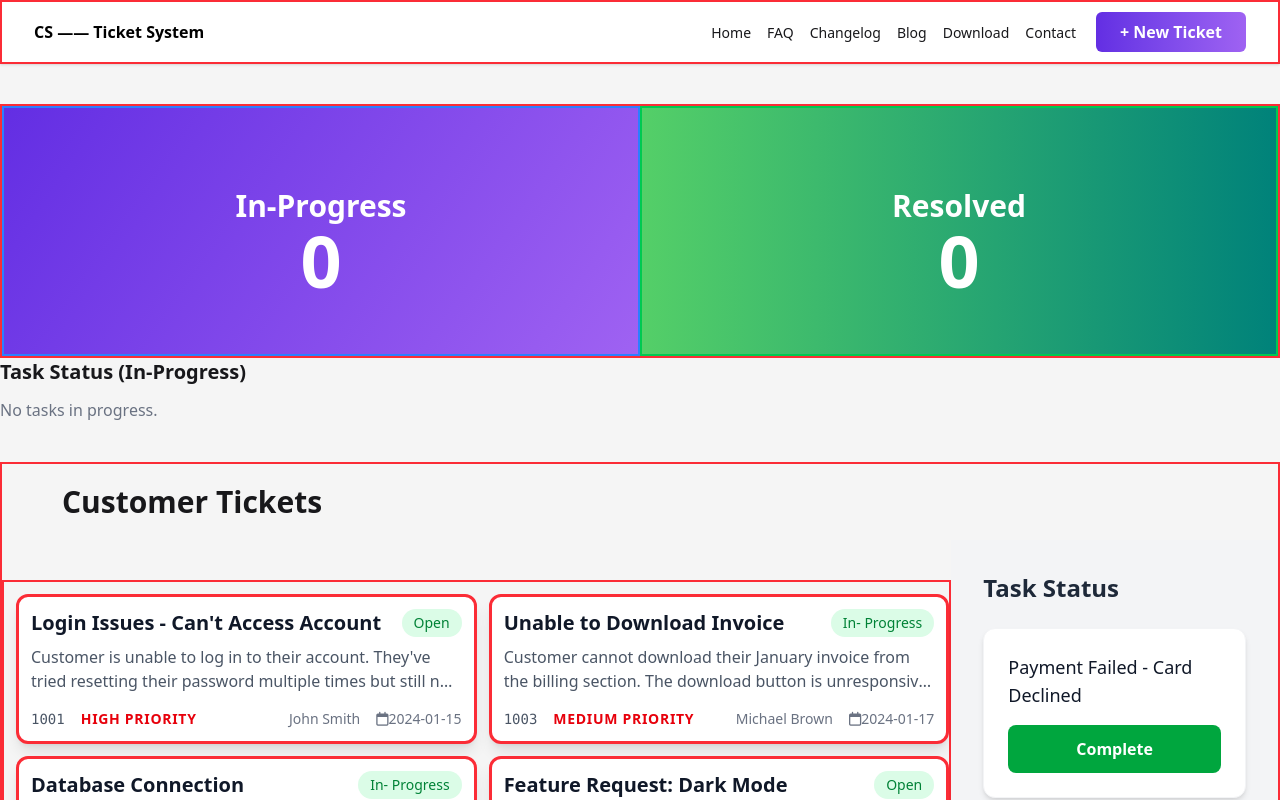
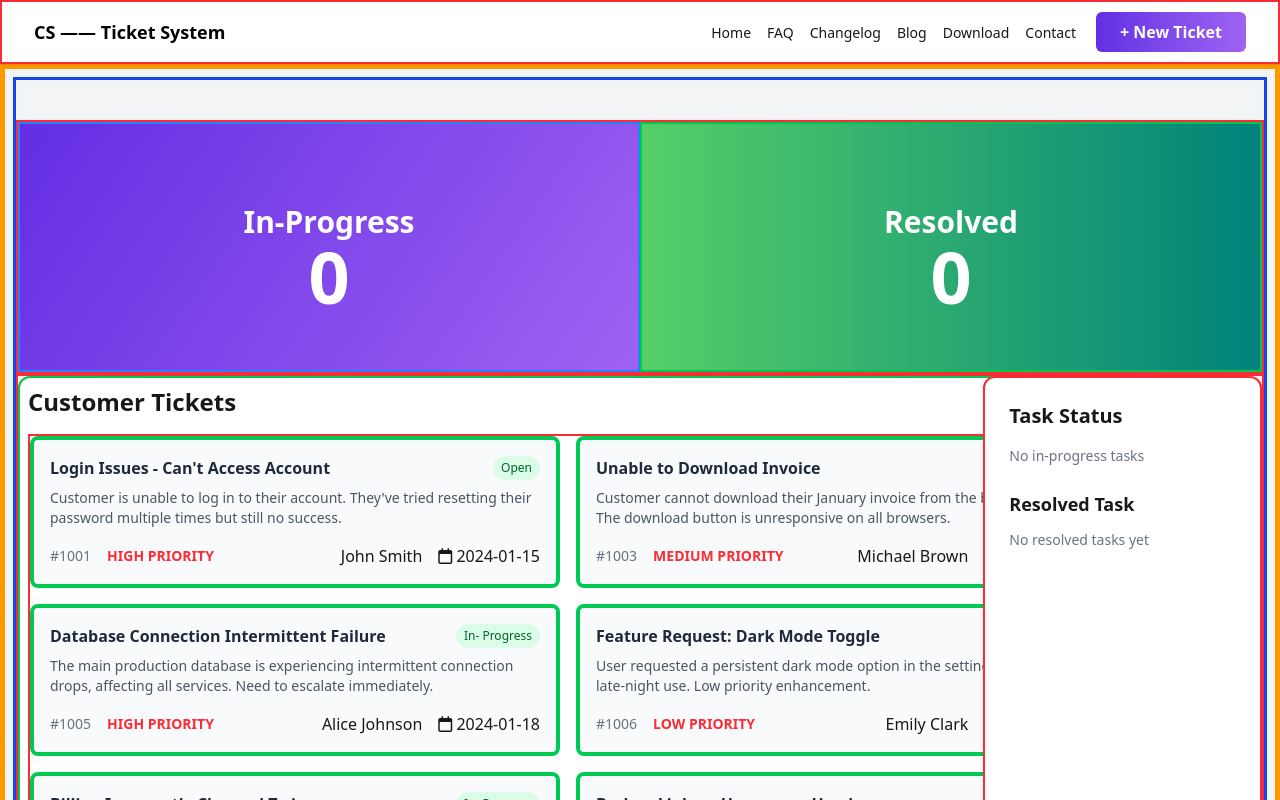
Before and after one commit to mahbubur-r/support-now, a React (Vite) app: page / in a window 1280 px wide. Shown: the top 800 px of the page. Built offline with nearby package versions, Linux system fonts and the light colour scheme.

Commit message:
added count increase and decrease in banner and add ticket in progress and complete button

```diff
--- a/index.html
+++ b/index.html
@@ -8,7 +8,7 @@
   rel="stylesheet"
   href="https://cdnjs.cloudflare.com/ajax/libs/font-awesome/6.5.0/css/all.min.css"
 />
-    <title>assignment-seven</title>
+    <title>Customer Support</title>
 
   </head>
   <body>
--- a/src/App.jsx
+++ b/src/App.jsx
@@ -1,71 +1,75 @@
-import { Suspense, useState } from 'react'
+import { Suspense, useState, useEffect } from 'react'
 import './App.css'
-import CustomerTickets from './components/CustomerTickets/CustomerTickets'
-import Footer from './components/Footer/Footer'
 import Navbar from './components/Navbar/Navbar'
 import Banner from './components/Banner/Banner'
+import CustomerTicket from './components/CustomerTickets/CustomerTickets'
+import Footer from './components/Footer/Footer'
 import { toast, ToastContainer } from 'react-toastify';
-// import "@fortawesome/fontawesome-free/css/all.min.css";
+
 
 const fetchTickets = async() =>{
     const res = await fetch('/tickets.json')
     return res.json();
   }
-// console.log(fetchTickets);
-const ticketsPromise = fetchTickets()
-// console.log(ticketsPromise);
 
+const App =() => {
+const [pending, setPending] = useState([]);
+  const [inProgress, setInProgress] = useState([]);
+  const [resolved, setResolved] = useState([]);
+  const [loading, setLoading] = useState(true);
 
+  useEffect(() => {
+    const loadTickets = async () => {
+      try {
+        setLoading(true);
+        const data = await fetchTickets();
+        setPending(data);
+      } catch (err) {
+        console.error("Error fetching tickets:", err);
+      } finally {
+        setLoading(false);
+      }
+    };
+    loadTickets();
+  }, []);
 
-function App() {
-
-   // Start here-1
-  const [inProgress, setInProgress] = useState([])
-  const [resoulved, setResoulved] = useState([]);
-
-
-    const addToInProgress = (ticket) => {
-
-    if (inProgress.find((t) => t.id === ticket.id) || resoulved.find((t) => t.id === ticket.id))
-    return;
-    setInProgress((inProgress) => [...inProgress, ticket]);
-    toast(" Ticket added to progress section");
+  const handleStart = (ticketId) => {
+    const ticket = pending.find((t) => t.id === ticketId);
+    if (!ticket) return;
+    setPending((prev) => prev.filter((t) => t.id !== ticketId));
+    setInProgress((prev) => [...prev, ticket]);
+    toast(" Ticket added to in-progress section");
   };
 
+  const handleComplete = (ticketId) => {
+    const ticket = inProgress.find((t) => t.id === ticketId);
+    if (!ticket) return;
+    setInProgress((prev) => prev.filter((t) => t.id !== ticketId));
+    setResolved((prev) => [...prev, ticket]);
+    toast(" Ticket closed to resolved section");
+  };
 
-  const resoulvedTicket = (ticket) => {
-    setInProgress((resoulve) => resoulve.filter((t) => t.id !== ticket.id));
-    setResoulved((resoulve) => [...resoulve, ticket]);
-    toast("Ticket remove from progress section")
-  };
-  // End here-1
+if (loading) {
+    return (
+      <div className="flex items-center justify-center h-screen">
+          <span className="loading loading-infinity loading-xl"></span>
+          </div>
+    );
+  }
 
   return (
     <>
       <Navbar></Navbar>
-      <Banner inProgress={inProgress.length} resoulved={resoulved.length}></Banner>
-        <div className="flex-1">
-          <h2 className="text-xl font-bold mb-3">Task Status (In-Progress)</h2>
-          {inProgress.length === 0 ? (
-            <p className="text-gray-500">No tasks in progress.</p>
-          ) : (
-            inProgress.map((ticket) => (
-              <div
-                key={ticket.id}
-                onClick={() => resoulvedTicket(ticket)}
-                className="bg-white border rounded p-3 mb-2 shadow cursor-pointer hover:bg-green-50"
-              >
-                {ticket.title}
-              </div>
-            ))
-          )}
-        </div>
-      <Suspense fallback={
-          <div className="flex items-center justify-center h-screen">
-          <span className="loading loading-infinity loading-xl"></span>
-          </div>}>
-        <CustomerTickets ticketsPromise={ticketsPromise} onResoulve={resoulvedTicket} onClick={addToInProgress}></CustomerTickets>
-      </Suspense>
+      <div className=" bg-gray-100 max-w-[1600px] mx-auto p-2 border-5 border-amber-500">
+      <div className="max-w-[1600px] mx-auto border-3 border-blue-700">
+        <Banner inProgress={inProgress.length} resolved={resolved.length} />
+          <CustomerTicket pending={pending}
+          inProgress={inProgress}
+          resolved={resolved}
+          onStart={handleStart}
+          onComplete={handleComplete}> </CustomerTicket>
+      </div>
+    </div>
 
       <Footer></Footer>
 
--- a/src/components/Banner/Banner.jsx
+++ b/src/components/Banner/Banner.jsx
@@ -1,6 +1,5 @@
 import React from 'react';
-
-const Banner = ({inProgress=0,resoulved=0}) => {
+const Banner = ({inProgress, resolved}) => {
     return (
         <div className="border-2 border-red-500 mt-10 max-w-[1600px] mx-auto flex justify-between items-center ">
                 <div className='border-2 border-blue-500 w-[700px] h-[250px] mx-auto bg-[linear-gradient(125.07deg,#632ee3,#9f62f2)]'>
@@ -9,7 +8,7 @@ const Banner = ({inProgress=0,resoulved=0}) => {
                 </div>
             <div className='border-2 border-green-500 w-[700px] h-[250px] mx-auto bg-[linear-gradient(90deg,#54cf68,#00827a)]'>
                 <h1 className='text-white text-3xl font-bold justify-center text-center mt-20'>Resolved</h1>
-                <h1 className='text-white text-7xl font-extrabold justify-center text-center'>{resoulved}</h1>
+                <h1 className='text-white text-7xl font-extrabold justify-center text-center'>{resolved}</h1>
             </div>
         </div>
     );
--- a/src/components/CustomerTickets/CustomerTickets.jsx
+++ b/src/components/CustomerTickets/CustomerTickets.jsx
@@ -1,49 +1,92 @@
-import React, { use } from 'react';
-import TicketsCard from '../TicketsCard/TicketsCard';
-const CustomerTickets = ({ticketsPromise, onClick}) => {
-    const ticketData = use(ticketsPromise)
-    // console.log(ticketData);
+import React, { } from 'react';
+
+const CustomerTicket = ({ pending, inProgress, resolved, onStart, onComplete, status })=> {
 
   return (
-    <div>
-        {/* Main section */}
-        <div className='card-parent border-2 border-red-500 mt-10 max-w-[1600px]  mx-auto'>
-                <h1 className='text-3xl font-bold ml-15 my-5'>Customer Tickets</h1>
-        {/* Tickets Card and Ticket Status */}
-        <div className='flex justify-center'>
-            {/* Card Start*/}
-            <div className="border-2 border-red-500 mt-10 max-w-[1600px] mx-auto grid grid-cols-2">
-                {
-                    ticketData.map(tickets => (
+    <div className="border-2 border-red-500 max-w-[1600px] grid grid-cols-3 gap-6">
+      <div className="border-2 border-green-500 w-[1100px] col-span-2 bg-white p-2 rounded-xl shadow">
+        <h2 className="text-2xl font-semibold mb-4">Customer Tickets</h2>
 
+        <div className="grid grid-cols-2 gap-4 border-2 border-red-500">
+          {pending.length === 0 && (
+            <div className="col-span-2 font-bold text-gray-500">No pending tickets !!</div>
+          )}
 
-                    <TicketsCard tickets={tickets} onClick={onClick}></TicketsCard>))}
-            </div>
-            {/* Card End */}
-
-        {/* Task Status Start */}
-            <div className="bg-gray-100 p-8 min-h-screen">
-            <h2 className="text-2xl font-semibold text-gray-800 mb-6">Task Status</h2>
-        <div className="max-w-md bg-white p-6 rounded-xl shadow-md border border-gray-100">
-            <h3 className="text-lg font-medium text-gray-900 mb-4">Payment Failed - Card Declined </h3>
-            <button className="w-full bg-green-600 text-white font-semibold py-3 px-4 rounded-lg hover:bg-green-700 focus:outline-none focus:ring-2 focus:ring-green-500 focus:ring-opacity-50 transition duration-200 ease-in-out">Complete</button>
+          {pending.map(ticket => (
+            <div
+              key={ticket.id}
+              onClick={() => onStart(ticket.id)}
+              className="cursor-pointer bg-gray-50 p-4 rounded-lg border hover:shadow-md transition border-4 border-green-500"
+              title={status === "pending"
+          ? "Click to start this ticket"
+          : status === "inProgress"
+          ? "Click Complete to finish this ticket"
+          : ""
+      }
+            >
+              <div className="flex justify-between items-start">
+                <h3 className="font-semibold text-gray-800">{ticket.title}</h3>
+                <span className="text-xs bg-green-100 text-green-800 px-2 py-1 rounded-full">
+                  {ticket.status}
+                </span>
               </div>
 
-        <div className="my-10"></div>
-            <h2 className="text-2xl font-semibold text-gray-800 mb-6">Resolved Task</h2>
-            <div className="max-w-md bg-indigo-100 p-6 rounded-xl shadow-sm">
-                <p className="text-lg font-medium text-indigo-800">Incorrect Billing Address</p>
+              <p className="text-sm text-gray-600 mt-2 line-clamp-3">
+                {ticket.description}
+              </p>
+
+              <div className='flex justify-between items-center'>
+                <div className="flex items-center justify-between  space-x-4 text-sm text-gray-500 mt-4">
+                <span className="font-medium">#{ticket.id}</span>
+                <span className="uppercase text-sm font-semibold text-red-500">{ticket.priority}
+                </span>
+              </div>
+              <div class="flex items-center justify-between space-x-4 mt-4">
+                    <span>{ticket.customer}</span>
+                    <span><i class="fa-regular fa-calendar"></i> {ticket.createdAt}</span>
             </div>
               </div>
-        {/* Task Status End */}
             </div>
-        {/* Ticket Cards and Task Status End */}
+          ))}
         </div>
-      {/* Main section Ends*/}
       </div>
-// * Main section Ends Here
 
+      <div className="bg-white p-6 rounded-xl max-w-[350px] ml-30 shadow border-2 border-red-500">
+        <h3 className="text-xl font-semibold mb-4">Task Status</h3>
+
+        {inProgress.length === 0 ? (
+          <p className="text-sm text-gray-500 mb-4">No in-progress tasks</p>
+        ) : (
+          <div className="space-y-3 mb-4">
+            {inProgress.map(t => (
+              <div key={t.id} className="bg-white p-4 rounded-lg shadow-sm border">
+                <div className="font-medium text-gray-800">{t.title}</div>
+                <button
+                  onClick={() => onComplete(t.id)}
+                  className="mt-3 w-full px-3 py-2 rounded-md bg-green-600 text-white font-medium hover:opacity-95 transition cursor-pointer"
+                >
+                  Complete
+                </button>
+              </div>
+            ))}
+          </div>
+        )}
+
+        <h4 className="text-lg font-semibold mt-6 mb-3">Resolved Task</h4>
+        {resolved.length === 0 ? (
+          <p className="text-sm text-gray-500">No resolved tasks yet</p>
+        ) : (
+          <div className="space-y-3">
+            {resolved.map(t => (
+              <div key={t.id} className="bg-indigo-50 p-3 rounded-md text-indigo-800">
+                {t.title}
+              </div>
+            ))}
+          </div>
+        )}
+      </div>
+    </div>
   );
-};
+}
 
-export default CustomerTickets;
+export default CustomerTicket;
--- a/src/components/Navbar/Navbar.jsx
+++ b/src/components/Navbar/Navbar.jsx
@@ -4,7 +4,7 @@ const Navbar = () => {
     return (
     <div className="border-2 border-red-500 navbar bg-base-100 shadow-sm flex justify-between  max-w-[1600px] mx-auto">
         <div className="navbar-start">
-            <h2 className='font-bold text-black px-6'>CS —— Ticket System</h2>
+            <h2 className='font-bold text-lg text-black px-6'>CS —— Ticket System</h2>
         </div>
   <     div className="navbar-center hidden lg:flex gap-4 px-6">
             <ul className="menu menu-horizontal px-1 gap-4 ">
--- a/src/components/TicketsCard/TicketsCard.jsx
+++ /dev/null
@@ -1,32 +0,0 @@
-import React from 'react';
-
-const TicketsCard = ({tickets, onClick}) => {
-    return (
-                <div key={tickets.id}
-            onClick={() =>  onClick(tickets)} className="c-part-1 border-3 border-red-500 max-w-[550px] max-h-[175px] ml-3 mt-3 bg-white p-3 rounded-xl shadow-lg border border-gray-100">
-                <div class="flex justify-between items-start mb-2">
-                <h3 class="text-xl font-semibold text-gray-900 pr-4">{tickets.title}</h3>
-                <div class="flex-shrink-0 bg-green-100 text-green-700 text-sm font-medium px-3  py-1 rounded-full whitespace-nowrap">{tickets.status}
-                </div>
-            </div>
-
-            <p class="c-part-2 text-gray-600 mb-4 line-clamp-2">{tickets.description}</p>
-
-            <div class="c-part-3 flex justify-between items-center text-sm text-gray-500">
-                <div class="flex items-center space-x-4">
-                    <span class="font-mono text-gray-600">{tickets.id}</span>
-                    <span class="font-bold text-red-600 tracking-wider">{tickets.priority}</span>
-                </div>
-
-                <div class="flex items-center space-x-4">
-                    <span>{tickets.customer}</span>
-                    <span><i class="fa-regular fa-calendar"></i>{tickets.createdAt}</span>
-                </div>
-            </div>
-
-        </div>
-
-    );
-};
-
-export default TicketsCard;
```
Lines whose indentation alone changed are shown as unchanged.
